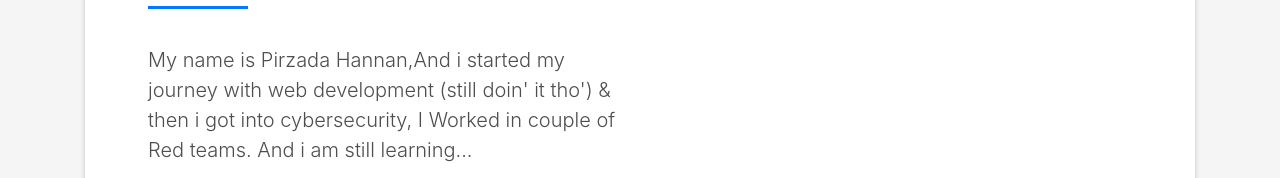
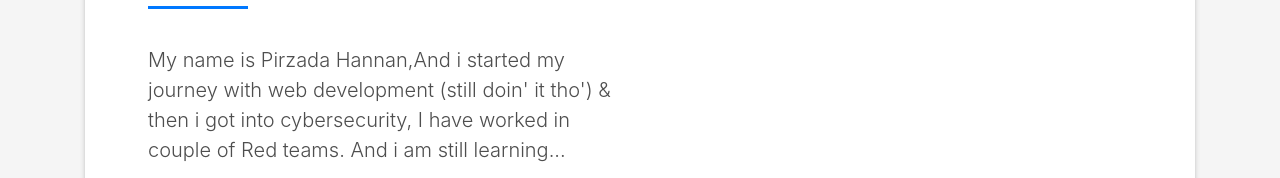
Before and after one commit to pirzadahannan/pirzadahannan.github.io, a plain HTML site: page index.html in a window 1280 px wide. Shown: the part 1221-1399 px from the top of the page. Drawn offline with Linux system fonts and the light colour scheme; files whose address does not match are found by name.

Commit message:
Update index.html
Commit

```diff
--- a/index.html
+++ b/index.html
@@ -100,7 +100,7 @@
                   </div>
                   <p class="lead">
                     My name is Pirzada Hannan,And i started my journey with web development (still doin' it tho') & then i got into cybersecurity,
-                    I Worked in couple of Red teams. And i am still learning...
+                    I have worked in couple of Red teams. And i am still learning...
                   </p>
                   <p class="lead">
                     Computers got my attention since my childhood (2004😉), So i decided to make them my career.
```
